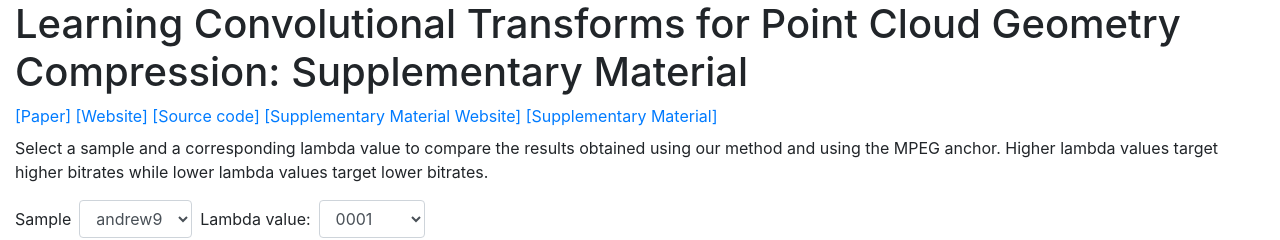
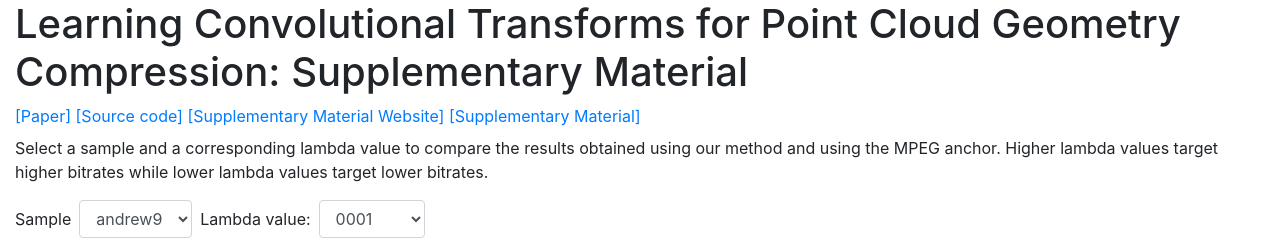
Before and after one commit to mauriceqch/pcc_geo_cnn_samples, a plain HTML site: page index.html in a window 1280 px wide. Shown: the top 240 px of the page. Drawn offline with nearby package versions, Linux system fonts and the light colour scheme.

Commit message:
Update links

```diff
--- a/index.html
+++ b/index.html
@@ -2445,7 +2445,6 @@ $(function() {
                 <h1>Learning Convolutional Transforms for Point Cloud Geometry Compression: Supplementary Material</h1>
                 <div>
                     <a href="https://arxiv.org/abs/1903.08548">[Paper]</a>
-                    <a href="https://mauriceqch.github.io/pcc_geo_cnn/">[Website]</a>
                     <a href="https://github.com/mauriceqch/pcc_geo_cnn">[Source code]</a>
                     <a href="https://mauriceqch.github.io/pcc_geo_cnn_samples/">[Supplementary Material Website]</a>
                     <a href="https://github.com/mauriceqch/pcc_geo_cnn_samples">[Supplementary Material]</a>
```
Also changed, not shown: 1 other file.
